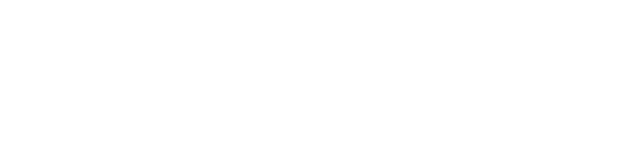
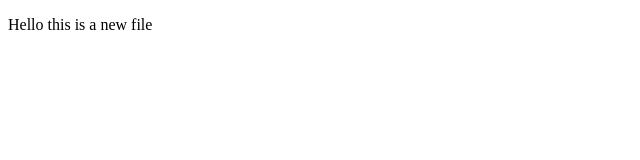
Before and after one commit to mdraihanjamil11/my-website, a plain HTML site: page j.html in a window 1280 px wide. Shown: the whole page, without its empty margins (0-640 px from the left). Drawn offline with Linux system fonts and the light colour scheme.

Commit message:
added a p tag

```diff
--- a/j.html
+++ b/j.html
@@ -6,5 +6,7 @@
         <meta name="viewport" content="width=device-width, initial-scale=1.0" />
         <title>Document</title>
     </head>
-    <body></body>
+    <body>
+        <p>Hello this is a new file</p>
+    </body>
 </html>
```
